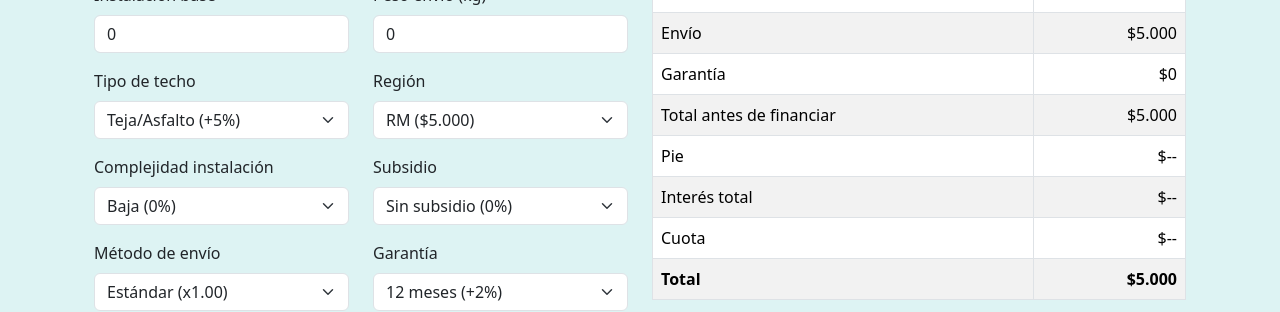
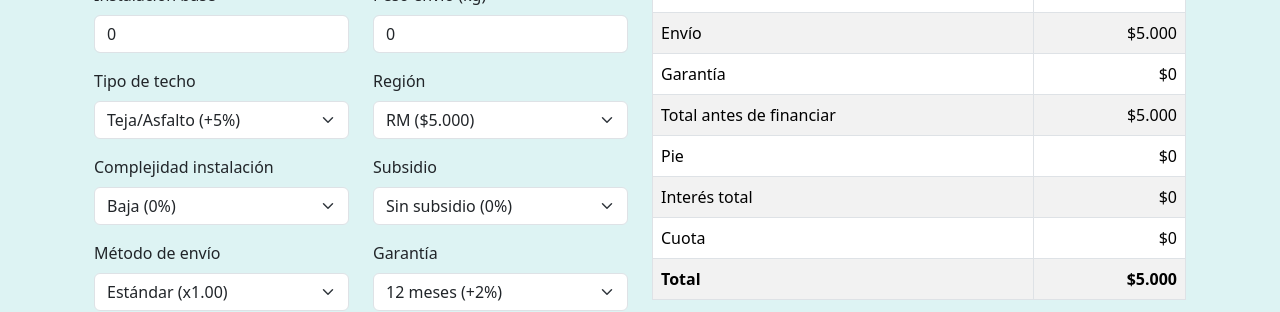
Before and after one commit to Barrolas/helioandes-react, a React (Create React App) app: page / in a window 1280 px wide. Shown: the part 1380-1692 px from the top of the page. Built offline with nearby package versions, Linux system fonts and the light colour scheme.

Commit message:
[ FEAT ]: calculo de seccion financiamiento

```diff
--- a/src/components/sections/Calculadoralntegral.js
+++ b/src/components/sections/Calculadoralntegral.js
@@ -83,12 +83,49 @@ const Calculadoralntegral = () => {
     // 9. Total antes de financiar
     const totalAntesFinanciar = Math.round(subtotalEquipos + recargoTechoAplicado - subsidioAplicado + instalacionFinal + ivaAplicado + valorEnvio + garantiaAplicada);
 
+    // 10. Calcular pie
+    let pieCalculado = 0;
+    if (tipoPie === '1') {
+        // Porcentaje
+        pieCalculado = Math.round(totalAntesFinanciar * (valorPie / 100));
+    } else if (tipoPie === '2') {
+        // Monto fijo
+        pieCalculado = Math.round(valorPie);
+    }
+
+// 11 Interes
+
+
+
+
+    // Limitar pie para no exceder el total
+    const pie = Math.min(Math.round(pieCalculado), totalAntesFinanciar);
+
+    // 11. Monto a financiar
+    const montoFinanciar = totalAntesFinanciar - pie;
+
+    // 12. Calcular interés y cuota según plan de pago
+    const nCuotas = planPago === '1' ? 0 : planPago === '2' ? 6 : planPago === '3' ? 12 : 24;
+    const tasaMensual = planPago === '1' ? 0 : planPago === '2' ? 0.012 : planPago === '3' ? 0.011 : 0.010;
+
+    const interesTotal = Math.round(montoFinanciar * tasaMensual * nCuotas);
+
+    let cuota = 0;
+    if (nCuotas > 1) {
+        cuota = Math.round((montoFinanciar + interesTotal) / nCuotas);
+    }
+
+    // Total final
+    const total = totalAntesFinanciar + interesTotal;
+
+
+
     //1. Validar potencia estimada
     if (potenciaEstimada > 7 && cantidadBaterias == 0) {
         //alert('Recomendado considerar almacenamiento para estabilidad del sistema.');
     }
 
-    const total = Math.round(subtotalEquipos + recargoTechoAplicado - subsidioAplicado + instalacionFinal + ivaAplicado + valorEnvio);
+
     return (
         <Section
             id="calculadora"
@@ -367,15 +404,15 @@ const Calculadoralntegral = () => {
                                 </tr>
                                 <tr>
                                     <td>Pie</td>
-                                    <td className="text-end">$--</td>
+                                    <td className="text-end">${pieCalculado.toLocaleString('es-CL')}</td>
                                 </tr>
                                 <tr>
                                     <td>Interés total</td>
-                                    <td className="text-end">$--</td>
+                                    <td className="text-end">${interesTotal.toLocaleString('es-CL')}</td>
                                 </tr>
                                 <tr>
                                     <td>Cuota</td>
-                                    <td className="text-end">$--</td>
+                                    <td className="text-end">${cuota.toLocaleString('es-CL')}</td>
                                 </tr>
                                 <tr style={{backgroundColor: '#f5f5dc', fontWeight: 'bold'}}>
                                     <td>Total</td>
```
